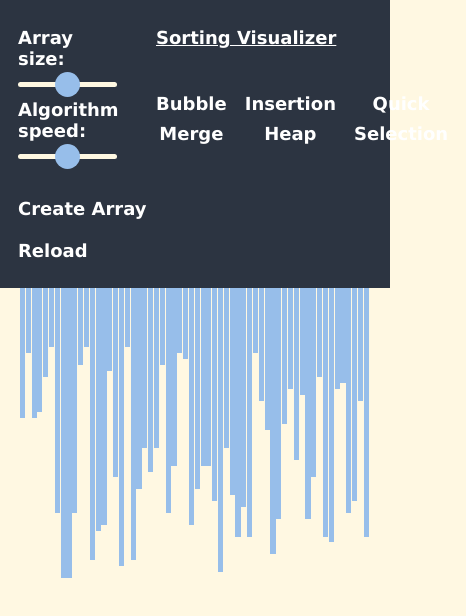
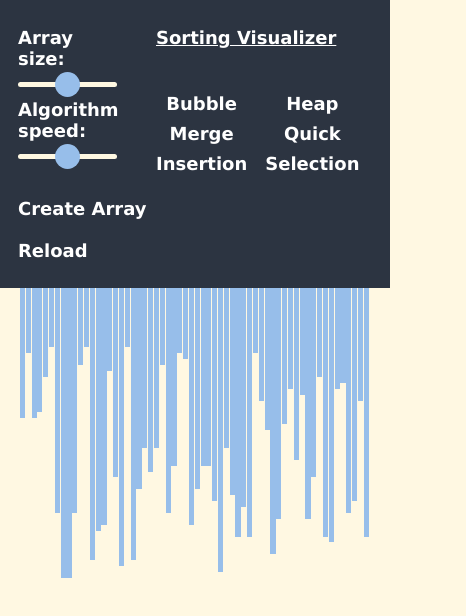
Before and after one commit to aprest10/sortingVisualizer, a plain HTML site: page index.html in a window 390 px wide. Shown: the whole page, 466 px wide, since content can reach past the window. Drawn offline with Linux system fonts and the light colour scheme.

Commit message:
css tweak for mobile view

```diff
--- a/styles/styles.scss
+++ b/styles/styles.scss
@@ -106,7 +106,7 @@ nav {
 
     .algo_buttons {
       display: grid;
-      grid-template-rows: repeat(2, auto);
+      grid-template-rows: repeat(3, auto);
       grid-auto-flow: column;
       justify-content: left;
       padding: 2.5em 2em 0 0;
```
Also changed, not shown: styles/styles.css.
